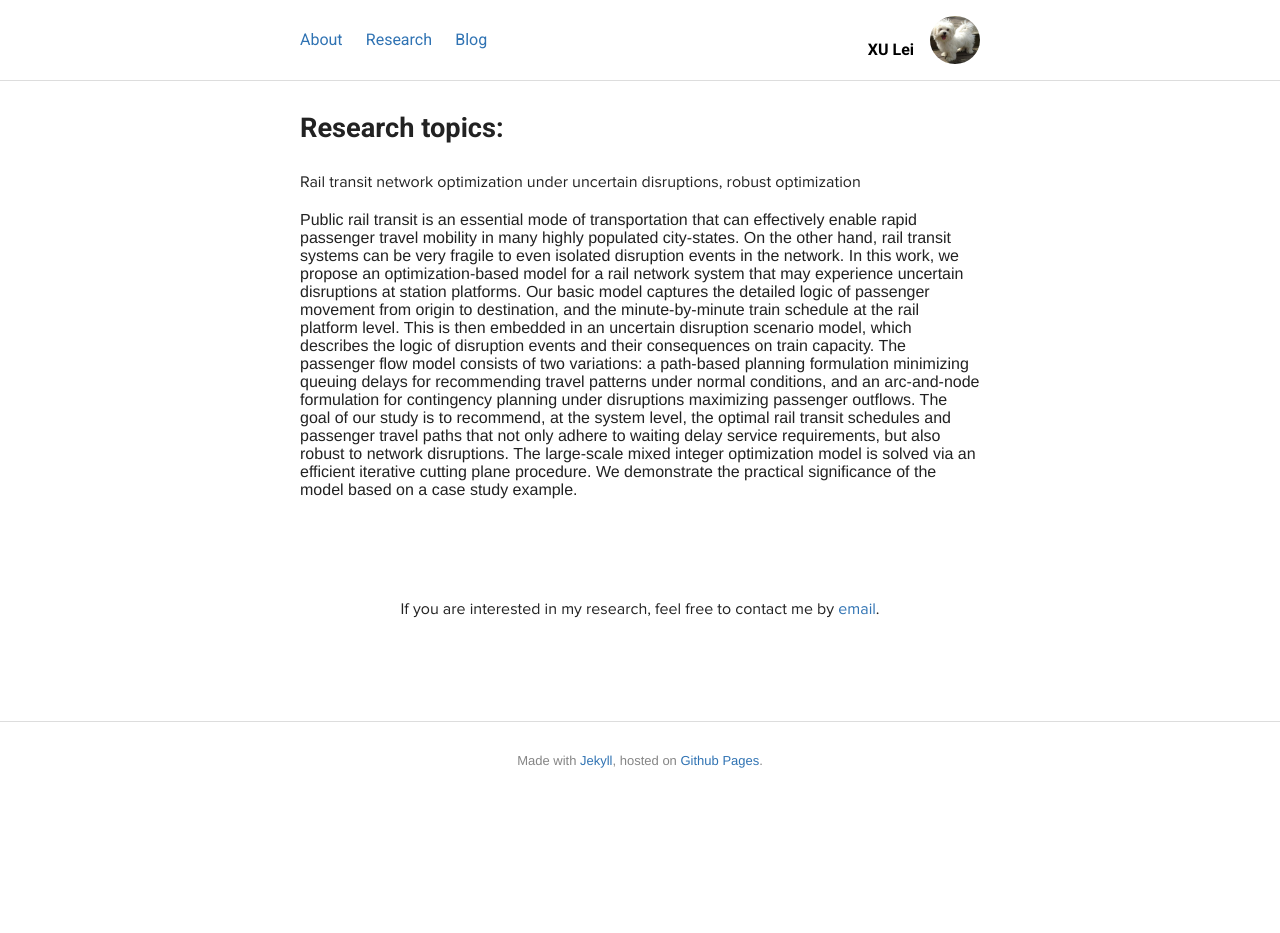
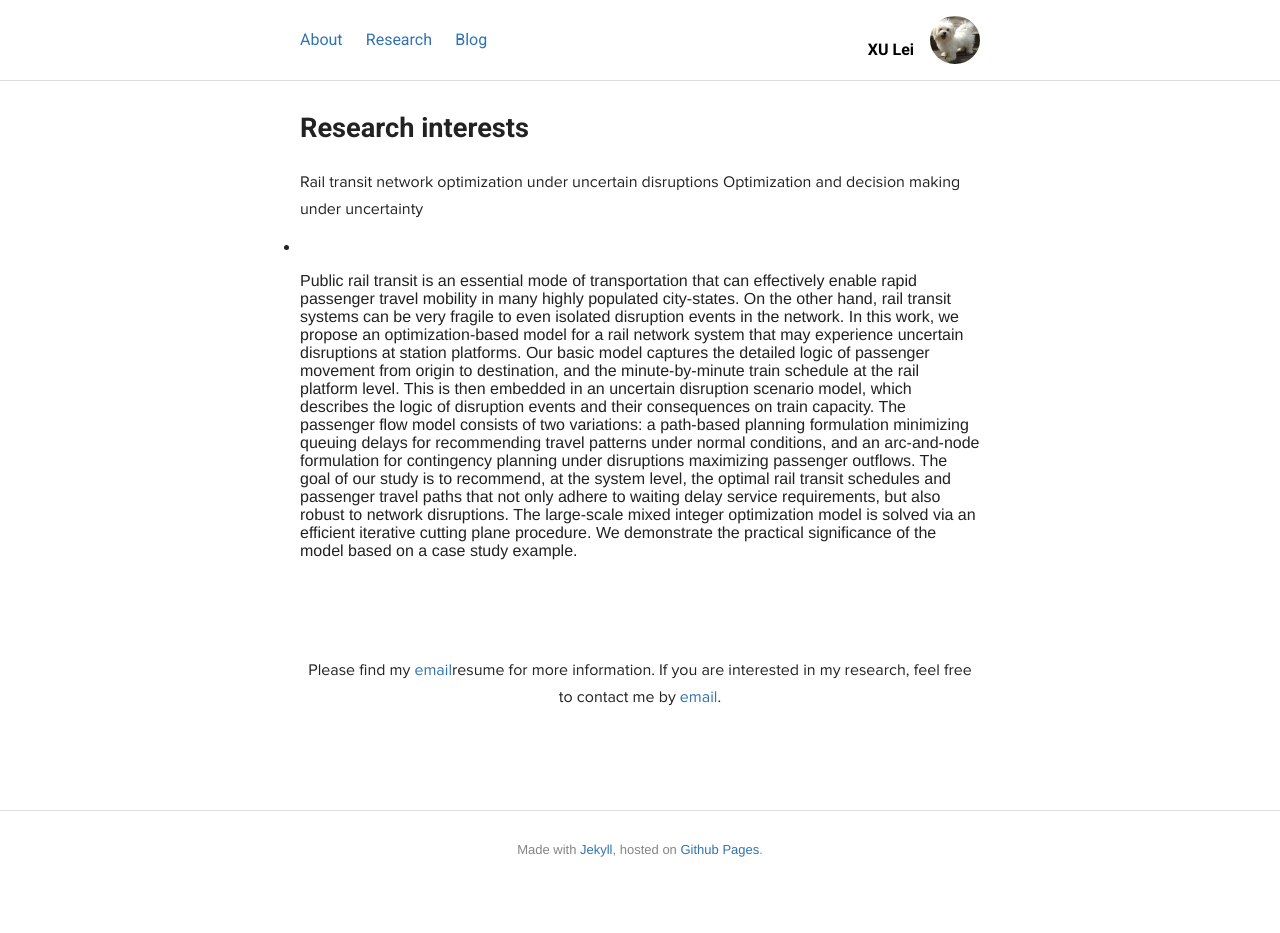
Before and after one commit to shirleysteve/1, a Jekyll site: the page built from research/index.html, in a window 1280 px wide. Built offline with Jekyll 4.4.1, drawn with Linux system fonts in a browser that asks for light colours; Markdown is read by kramdown in place of the engine named in the settings; before the commit the page ends 900 px from its top, so only the background shows below that.

Commit message:
Update research.html

```diff
--- a/_layouts/research.html
+++ b/_layouts/research.html
@@ -4,19 +4,18 @@ layout: default
 
 <div class="inner">
 
-  <h1>Research topics:</h1>
+  <h1>Research interests</h1>
 
   <p class="fancy">
-   Rail transit network optimization under uncertain disruptions, robust optimization
+   Rail transit network optimization under uncertain disruptions
+
+   Optimization and decision making under uncertainty
         </p>
-
-<!--<h1>Abstract:<h1>
-  <p>
-  Public rail transit is an essential mode of transportation that can effectively enable rapid passenger travel mobility in many highly populated city-states. On the other hand, rail transit systems can be very fragile to even isolated disruption events in the network. In this work, we propose an optimization-based model for a rail network system that may experience uncertain disruptions at station platforms. Our basic model captures the detailed logic of passenger movement from origin to destination, and the minute-by-minute train schedule at the rail platform level. This is then embedded in an uncertain disruption scenario model, which describes the logic of disruption events and their consequences on train capacity. The passenger flow model consists of two variations: a path-based planning formulation minimizing queuing delays for recommending travel patterns under normal conditions, and an arc-and-node formulation for contingency planning under disruptions maximizing passenger outflows. The goal of our study is to recommend, at the system level, the optimal rail transit schedules and passenger travel paths that not only adhere to waiting delay service requirements, but also robust to network disruptions. The large-scale mixed integer optimization model is solved via an efficient iterative cutting plane procedure. We demonstrate the practical significance of the model based on a case study example.
-
-  </p>-->
-
-
+<ul class="research-nav">
+    <li {% if page.url == '/research/index.html' %}class="active"{% endif %}>
+      <a href="/research/"></a>
+   </li>
+</ul>
   {{ content }}
 
   <div class="fancy center convinced">
@@ -24,7 +23,7 @@ layout: default
 
     <br /><br /> -->
 
-    If you are interested in my research, feel free to contact me by <a href="mailto: shirleyfly1218@gmail.com">email</a>.
+    Please find my <a href="XU Lei_resume.pdf">email</a>resume for more information. If you are interested in my research, feel free to contact me by <a href="mailto: shirleyfly1218@gmail.com">email</a>.
   </div>
 
 </div>
```
